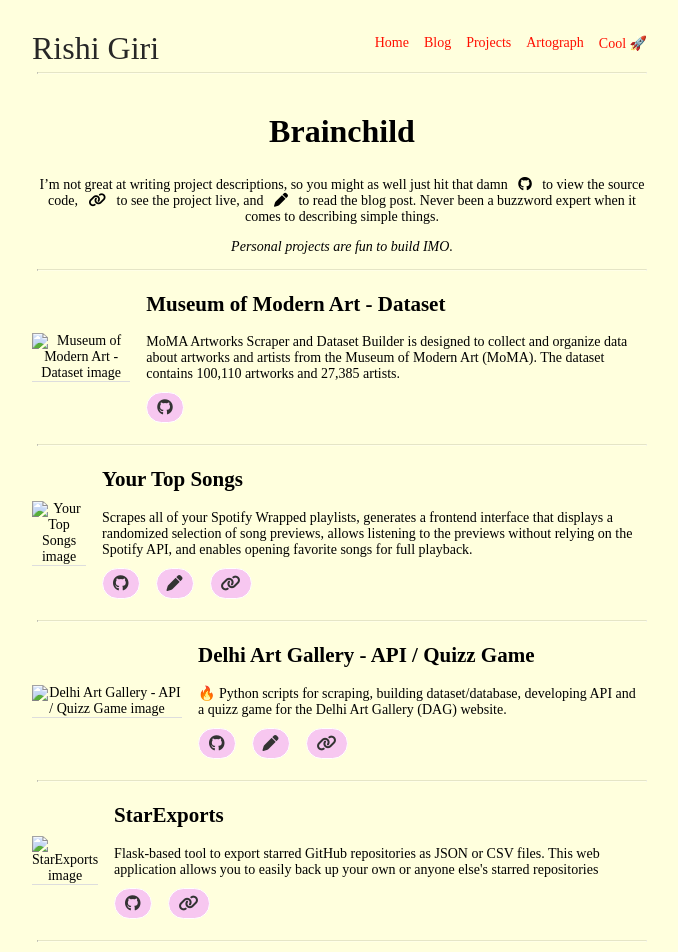
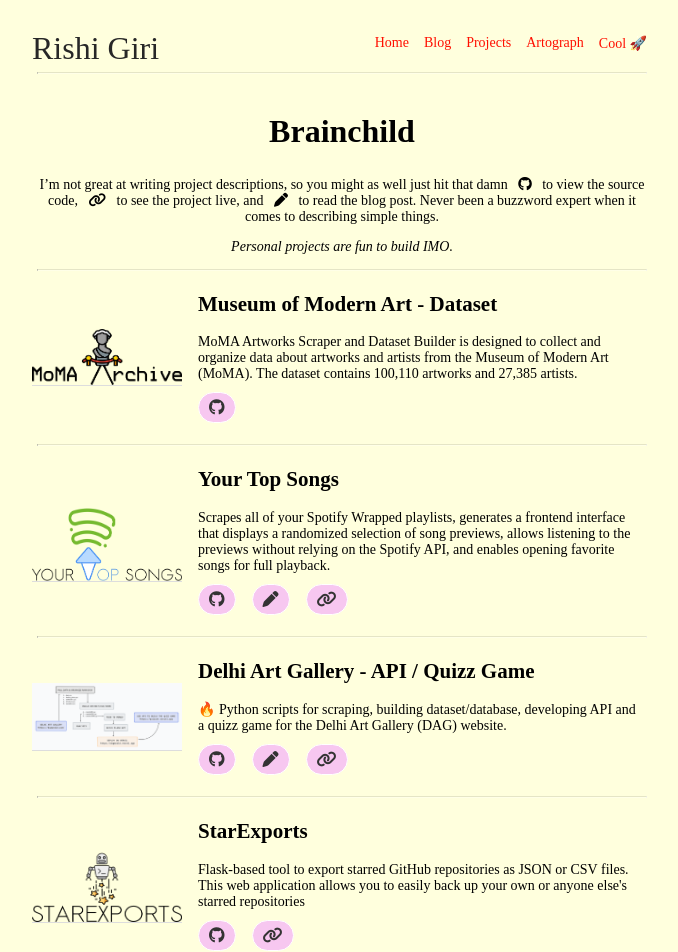
Before and after one commit to CodeDotJS/space, a Jekyll site: the page built from projects.md, in a window 1280 px wide. Shown: the top 952 px of the page, without its empty margins (298-976 px from the left). Built offline with Jekyll 4.4.1, drawn with Linux system fonts in a browser that asks for light colours; nearby versions of some CDN libraries; some web fonts are replaced.

Commit message:
shift images: blogposts -> projects

```diff
--- a/_layouts/projects.html
+++ b/_layouts/projects.html
@@ -10,7 +10,7 @@
             {% if project.image contains 'http' %}
                 <img src="{{ project.image }}" alt="{{ project.title }} image">
             {% else %}
-                <img src="{{site.baseurl}}/assets/blogpost/{{ project.image }}" alt="{{ project.title }} image">
+                <img src="{{site.baseurl}}/assets/projects/{{ project.image }}" alt="{{ project.title }} image">
             {% endif %}
             <div class="project-details">
                 <h2>{{ project.title }}</h2>
```
